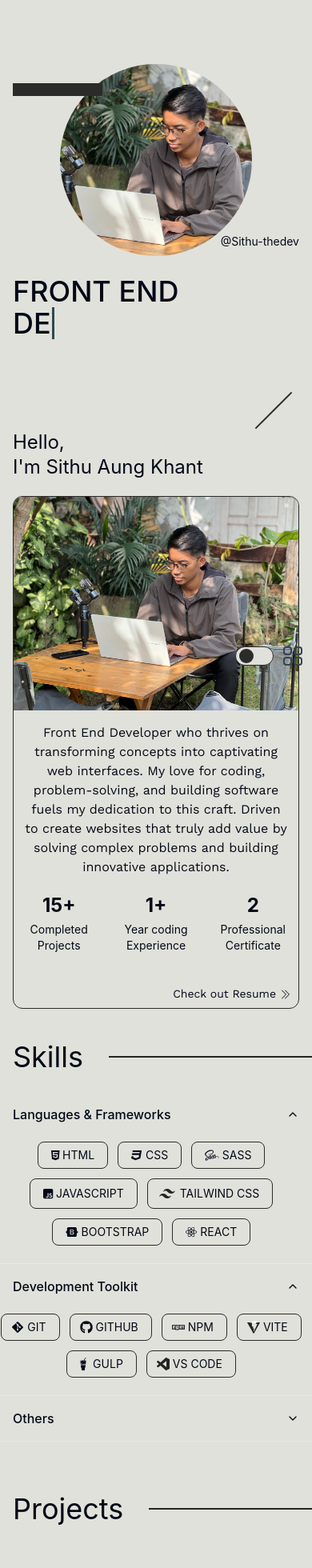
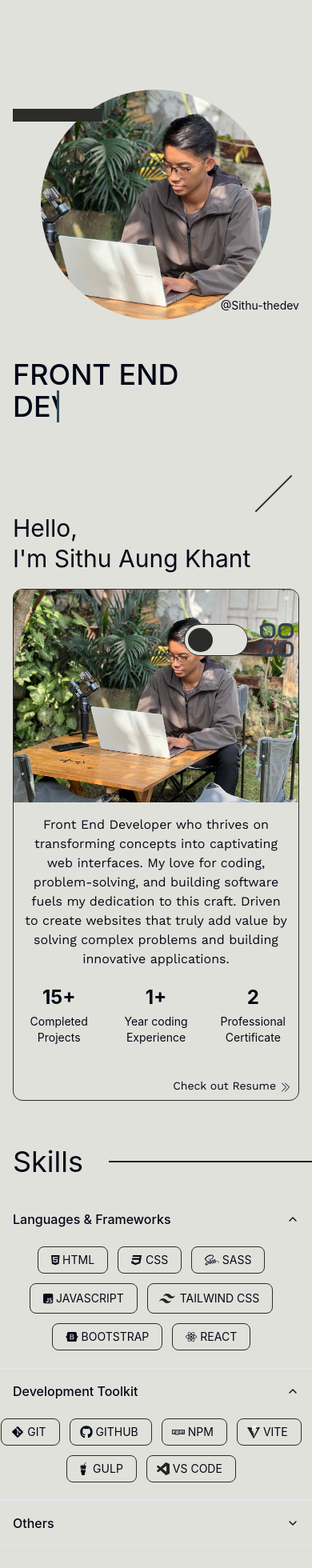
Before and after one commit to Sithu-Aung-Khant/Devfolio_01, a React (Vite) app: page / in a window 390 px wide. Shown: the top 1960 px of the page at 80% size. Built offline with nearby package versions, Linux system fonts and the light colour scheme.

Commit message:
Enhance mobile design and address design bugs for improved user experience.

```diff
--- a/src/App.css
+++ b/src/App.css
@@ -41,7 +41,7 @@
     border-right: 4px solid #2d4a53;
   }
   100% {
-    width: 9ch;
+    width: 10ch;
     /* width: 12ch; */
     border-right: none;
   }
@@ -56,7 +56,7 @@
   }
   60%,
   70% {
-    width: 9ch;
+    width: 10ch;
     border-right: 3px solid #2d4a53;
   }
 }
--- a/src/components/About.jsx
+++ b/src/components/About.jsx
@@ -15,7 +15,7 @@ const About = () => {
   return (
     <section id="about">
       <div className="container-2xl mx-auto p-4 lg:px-24 xl:px-40 2xl:px-72">
-        <div className="text-2xl md:text-7xl pt-8 md:pt-20 lg:pt-12">
+        <div className="text-3xl md:text-7xl pt-8 md:pt-20 lg:pt-12">
           <div className="flex justify-end">
             <div className="w-16 md:w-32 h-0.5 -rotate-45 mb-6 bg-brown03 dark:bg-dim_white"></div>
           </div>
--- a/src/components/Contact.jsx
+++ b/src/components/Contact.jsx
@@ -4,19 +4,19 @@ import { faLinkedin, faGithub } from "@fortawesome/free-brands-svg-icons";
 const Contact = ({ isDark }) => {
   return (
     <section id="contact">
-      <div className="container mx-auto h-dvh pr-0 pl-3 pt-16 lg:pl-16">
+      <div className="container mx-auto md:h-dvh pr-0 pl-4 py-16 lg:pl-16">
         <div className="flex justify-end items-center">
           <div className="w-20 h-3 md:w-40 md:h-5 bg-black dark:bg-dim_white"></div>
           <div className="w-16 md:w-40 h-0.5 bg-black dark:bg-dim_white"></div>
         </div>
-        <div className="text-4xl md:text-7xl lg:text-8xl leading-snug">
+        <div className="text-5xl md:text-7xl lg:text-8xl leading-snug">
           <h1>LET'S</h1>
           <h1>WORK</h1>
           <h1>TOGETHER</h1>
         </div>
         <div className="md:flex items-start gap-6 lg:gap-20 pt-10 md:pl-3">
           {/* PHONE */}
-          <div className="phone py-2 text-sm md:text-base">
+          <div className="phone py-2">
             {isDark ? (
               <img
                 src="./icons/phone.dark.svg"
@@ -39,7 +39,7 @@ const Contact = ({ isDark }) => {
             </a>
           </div>
           {/* EMAIL */}
-          <div className="email py-2 text-sm md:text-base">
+          <div className="email py-2 ">
             {isDark ? (
               <img
                 src="./icons/email.dark.svg"
@@ -65,7 +65,7 @@ const Contact = ({ isDark }) => {
           <a
             href="https://github.com/Sithu-Aung-Khant"
             target="_blank"
-            className="flex items-center py-2 text-sm md:text-base"
+            className="flex items-center py-2"
           >
             <FontAwesomeIcon className="size-6" icon={faGithub} />
             <span className="pl-2 hover:underline font-medium">GitHub</span>
@@ -74,14 +74,14 @@ const Contact = ({ isDark }) => {
           <a
             href="https://www.linkedin.com/in/sithu-aung-khant-504ba91b5/"
             target="_blank"
-            className="flex items-center py-2 text-sm md:text-base"
+            className="flex items-center py-2"
           >
             <FontAwesomeIcon className="size-6" icon={faLinkedin} />
             <span className="pl-2 hover:underline font-medium">LinkedIn</span>
           </a>
         </div>
       </div>
-      <p className="text-xs font-text text-center text-gray-400 pb-3 -my-8 dark:text-dim_white dark:opacity-20">
+      <p className="text-xs font-text text-center text-gray-400 py-2 dark:text-dim_white dark:opacity-20">
         Developed by{" "}
         <a
           href="https://github.com/Sithu-Aung-Khant"
--- a/src/components/Intro.jsx
+++ b/src/components/Intro.jsx
@@ -4,7 +4,7 @@ import { faChevronLeft } from "@fortawesome/free-solid-svg-icons";
 const Intro = () => {
   return (
     <section id="intro">
-      <div className="container-2xl mx-auto p-4 md:h-dvh lg:px-24 xl:px-40 2xl:px-72 pt-20 md:pt-16 lg:pt-24">
+      <div className="container-2xl mx-auto p-4 pt-28 md:h-dvh lg:px-24 xl:px-40 2xl:px-72 md:pt-16 lg:pt-24">
         <div className="hidden md:flex justify-end">Developer Portfolio</div>
         {/* <div className="md:hidden absolute left-2 top-4">
           Developer Portfolio
@@ -16,7 +16,7 @@ const Intro = () => {
               <div className="w-28 h-4 md:w-40 md:h-5 bg-brown03 dark:bg-dim_white"></div>
             </div>
             <img
-              className="size-60 md:size-80 rounded-full mx-auto object-cover"
+              className="size-72 md:size-80 rounded-full mx-auto object-cover"
               src="./profiles/profile.intro.jpg"
               alt=""
             />
@@ -29,7 +29,7 @@ const Intro = () => {
             </a>
             {/* <div className="blob relative bg-cover bg-center shadow-lg shadow-gray-400 dark:shadow-gray-900 animate-class transition-all size-60 md:size-80 bg-[url('./profiles/profile.sit03.jpg')]"></div> */}
           </div>
-          <div className="md:w-2/3 py-6 md:py-10 md:-ml-16 z-30">
+          <div className="md:w-2/3 pt-12 pb-6 md:py-10 md:-ml-16 z-30">
             <div className="text-4xl md:text-7xl font-medium type-effect">
               <p>FRONT END</p>
               <p>DEVELOPER</p>
--- a/src/components/Navbar.jsx
+++ b/src/components/Navbar.jsx
@@ -29,7 +29,7 @@ const Navbar = ({ isDark, toggleDarkMode }) => {
   return (
     <>
       <nav
-        className="fixed border-brown bottom-0 md:top-4 md:bottom-full flex justify-end md:justify-center md:items-center w-full md:py-4 lg:py-6 z-50"
+        className="fixed border-brown bottom-2 right-2 md:top-4 md:bottom-full flex justify-end md:justify-center md:items-center w-full md:py-4 lg:py-6 z-50"
         aria-label="Global"
       >
         <div className="flex items-center">
@@ -47,7 +47,7 @@ const Navbar = ({ isDark, toggleDarkMode }) => {
           >
             <span className="sr-only">Open main menu</span>
             <Squares2X2Icon
-              className="h-8 w-8 dark:text-dim_white"
+              className="size-14 dark:text-dim_white"
               aria-hidden="true"
             />
           </button>
@@ -73,7 +73,7 @@ const Navbar = ({ isDark, toggleDarkMode }) => {
       >
         <div className="fixed inset-0 z-50" />
         {/* MOBILE NAVBAR */}
-        <Dialog.Panel className="fixed inset-y-72 bottom-0 z-50 w-full overflow-y-auto bg-white dark:bg-black sm:max-w-sm border-t border-brown rounded-t-lg">
+        <Dialog.Panel className="fixed bottom-0 z-50 w-full h-1/4 overflow-y-auto bg-white dark:bg-black sm:max-w-sm border-t border-brown rounded-t-lg">
           <div className="flex items-end justify-end dark:text-dim_white">
             <button
               type="button"
--- a/src/components/Skills.jsx
+++ b/src/components/Skills.jsx
@@ -71,7 +71,7 @@ const others = [
 const Skills = ({ isDark }) => {
   return (
     <section id="skill-section">
-      <div className="container mx-auto px-0 md:pt-4 md:h-dvh  flex flex-col justify-center">
+      <div className="container mx-auto px-0 py-4 md:pt-4 md:h-dvh  flex flex-col justify-center">
         <div className="flex items-center py-6">
           <h1 className="text-4xl md:text-7xl pl-4 lg:pl-24 pr-8">Skills</h1>
           <div className="h-0.5 bg-black dark:bg-dim_white w-full"></div>
--- a/src/components/ui/Switch.jsx
+++ b/src/components/ui/Switch.jsx
@@ -16,7 +16,7 @@ const Switch = ({ onToggle, isDark }) => {
   return (
     <label
       htmlFor="check"
-      className="w-12 h-6 bg-white dark:bg-black border border-brown03 dark:border-dim_white rounded-full relative cursor-pointer"
+      className="w-20 h-10 md:w-12 md:h-6 bg-white dark:bg-black border border-brown03 dark:border-dim_white rounded-full relative cursor-pointer"
     >
       <input
         type="checkbox"
@@ -25,7 +25,7 @@ const Switch = ({ onToggle, isDark }) => {
         onChange={onToggle}
         className="sr-only peer"
       />
-      <span className="w-2/5 h-4/5 rounded-full bg-brown03  absolute left-1 top-0.5 peer-checked:bg-dim_white peer-checked:left-6 transition-all duration-500"></span>
+      <span className="w-2/5 h-4/5 rounded-full bg-brown03  absolute left-1 top-1 md:top-0.5 peer-checked:bg-dim_white peer-checked:left-11 md:peer-checked:left-6 transition-all duration-500"></span>
     </label>
   );
 };
```
